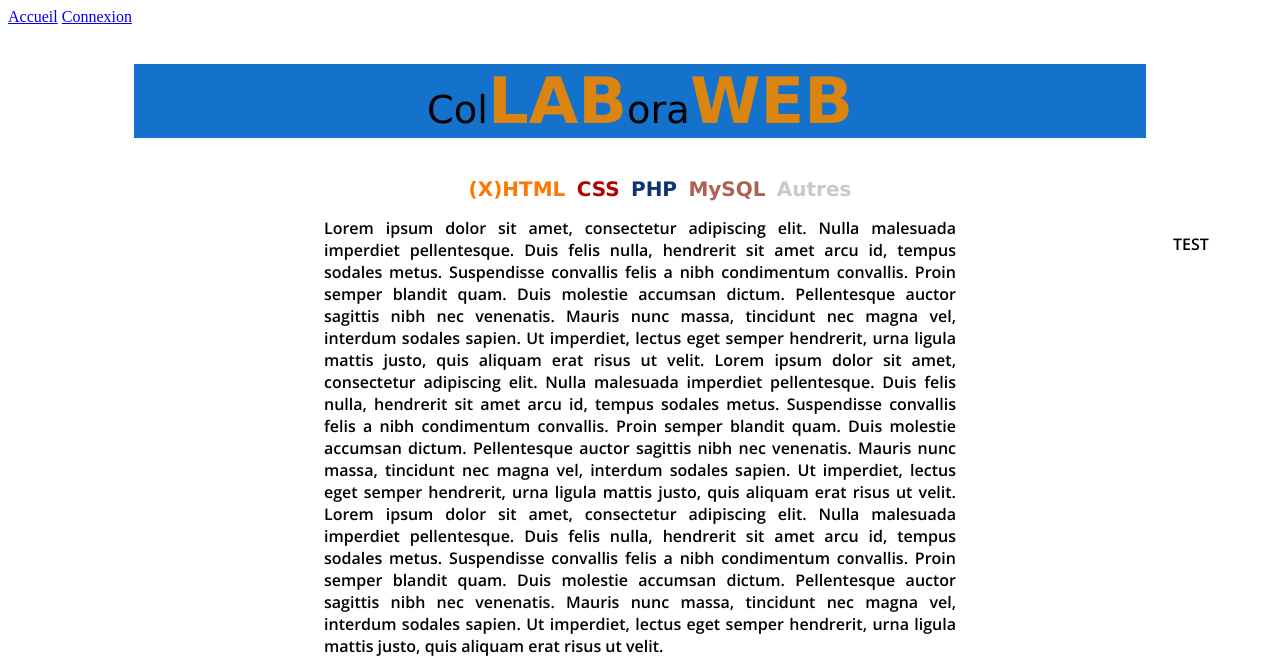
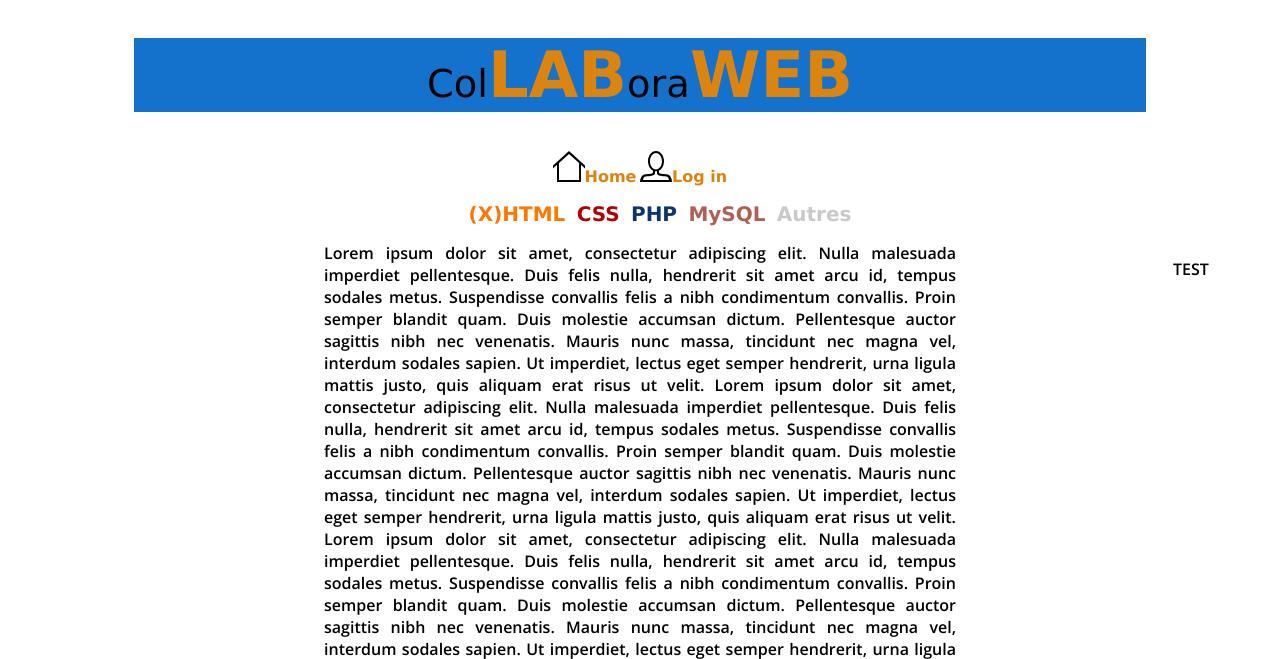
Before and after one commit to Eresia/colaboraweb, a PHP site: page /colaboraweb/ in a window 1280 px wide. Shown: the top 659 px of the page. Run offline with PHP 8.4, Linux system fonts and the light colour scheme; some web fonts are replaced.

Commit message:
Ajout d'images et changement style c_menu
Ajout des images pour l'accueil et la connexion et modification du
positionnement du menu correspondant (c_menu dans le css).
La déclaration de ce menu ne se fait plus au début de la page mais à
l'intérieur (voir index.php).

```diff
--- a/css/style3.css
+++ b/css/style3.css
@@ -68,6 +68,21 @@ span.gras{
    color: #DB840F;
 }
 
+.c_menu{
+  text-align: center;
+}
+
+.c_menu a{
+  text-decoration: none;
+  font-family: "Oleo Script", "Lucida Sans", "Lucida Grande", "Lucida Sans Unicode", "Luxi Sans", sans-serif;
+  font-weight: bold;
+  color : #DB840F;
+}
+
+.c_menu a:hover{
+  color : #1958FF;
+}
+
 .h_menu{
   padding: 0;
   margin: 0;
@@ -83,6 +98,10 @@ span.gras{
     display: inline-block;
     margin: 0 0.3%;
     font-family: "Oleo Script", "Lucida Sans", "Lucida Grande", "Lucida Sans Unicode", "Luxi Sans", sans-serif;
+}
+
+.h_menu a:hover{
+  color : #1958FF;
 }
 
 .r_menu{
--- a/function/base.php
+++ b/function/base.php
@@ -17,10 +17,10 @@
     }
 
     function menu(){
-        $menu = '<div class="menu">';
-        $menu .= '<a href="http://localhost/colaboraweb/index.php">Accueil</a> ' ;
+        $menu = '<div class="c_menu">';
+        $menu .= '<a href="http://localhost/colaboraweb/index.php"><img src="images/home147.svg" width="2.5%" height="2.5%" alt="Acceuil"/>Home</a> ' ;
         if(!isset($_SESSION['pseudo'])){
-            $menu.= '<a href="http://localhost/colaboraweb/login/login.php">Connexion</a>';
+            $menu.= '<a href="http://localhost/colaboraweb/login/login.php"><img src="images/user155.svg" width="2.5%" height="2.5%" alt="Connexion"/>Log in</a>';
         }
         else{
             $menu.= '<a href="http://localhost/colaboraweb/login/disconnect.php">Se déconnecter</a>';
--- a/index.php
+++ b/index.php
@@ -2,7 +2,6 @@
     session_start();
     require_once("function/base.php");
     echo beginPage(array("css/style3.css"), 'ColLABoraWEB');
-    echo menu();
 
 ?>
 
@@ -13,7 +12,10 @@
 		</div>
 
 
+
 		<div class="core">
+
+			<?php echo menu(); ?>
 
 			<div class="h_menu">
 				<ul>
```
Also changed, not shown: images/home147.png (added), images/home147.svg (added), images/user155.png (added), images/user155.svg (added).
